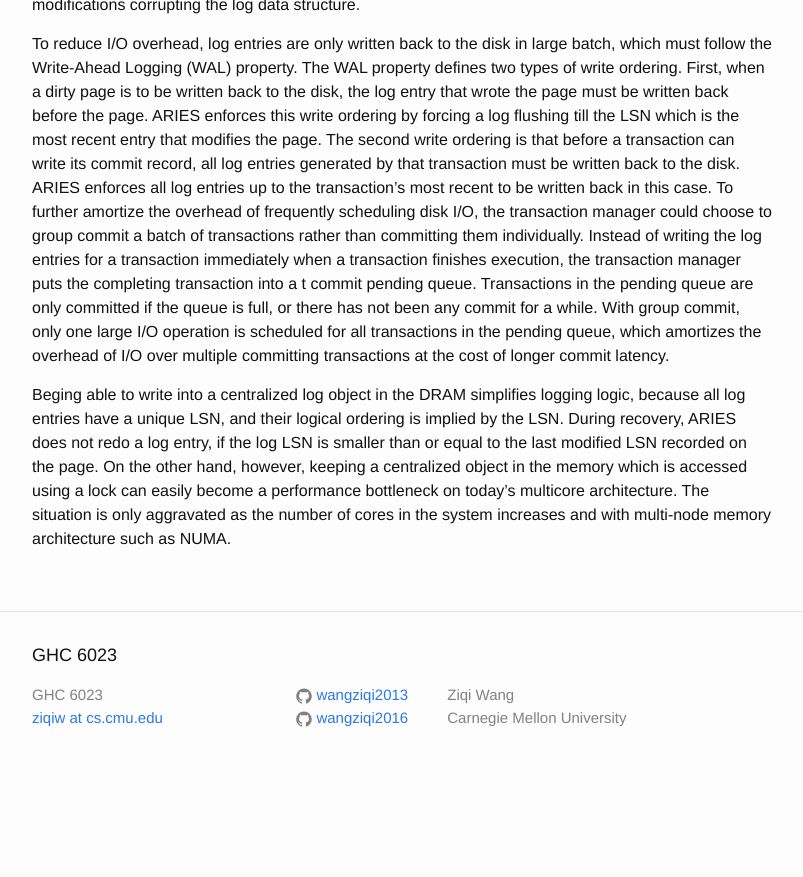
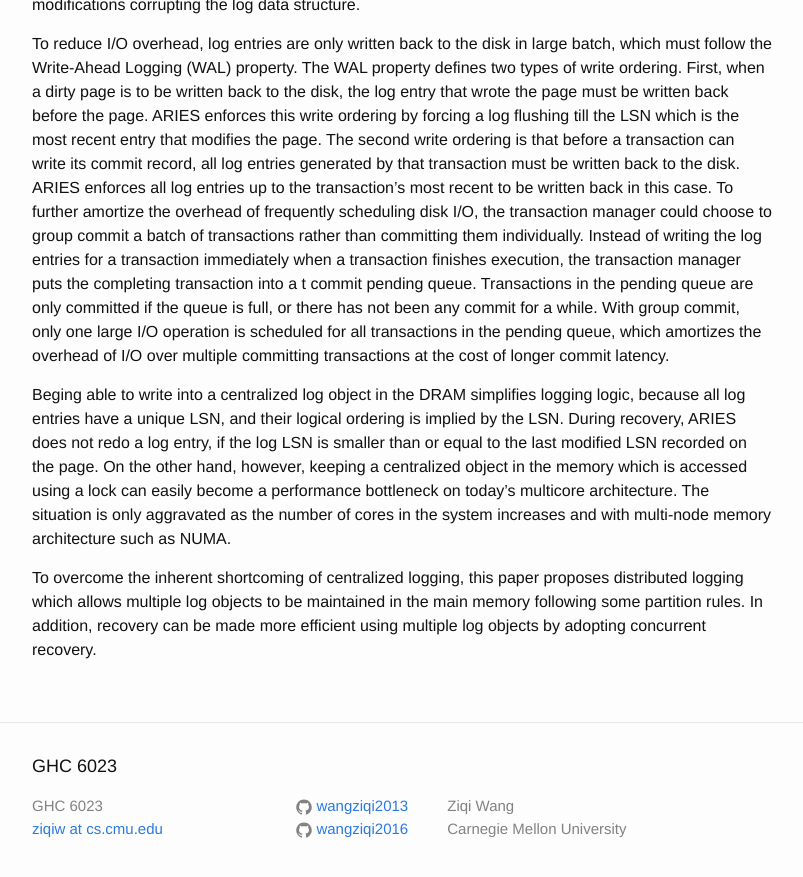
Before and after one commit to wangziqi2013/wangziqi2013.github.io, a Jekyll site: the page built from _posts/2019-02-01-Scalable-Logging_through-Emerging-Non-Volatile-Memory.markdown, in a window 1280 px wide and 900 px high, scrolled down 739 px. Shown: the top 877 px of the window, without its empty margins (238-1041 px from the left). Built offline with Jekyll 4.4.1, drawn with Linux system fonts in a browser that asks for light colours; before the commit the page ends 1528 px from its top, so only the background shows below that.

Commit message:
Working on paper

```diff
--- a/_posts/2019-02-01-Scalable-Logging_through-Emerging-Non-Volatile-Memory.markdown
+++ b/_posts/2019-02-01-Scalable-Logging_through-Emerging-Non-Volatile-Memory.markdown
@@ -43,3 +43,7 @@ if the log LSN is smaller than or equal to the last modified LSN recorded on the
 keeping a centralized object in the memory which is accessed using a lock can easily become a performance bottleneck
 on today's multicore architecture. The situation is only aggravated as the number of cores in the system increases
 and with multi-node memory architecture such as NUMA.
+
+To overcome the inherent shortcoming of centralized logging, this paper proposes distributed logging which allows multiple
+log objects to be maintained in the main memory following some partition rules. In addition, recovery can be made more efficient
+using multiple log objects by adopting concurrent recovery.
```
